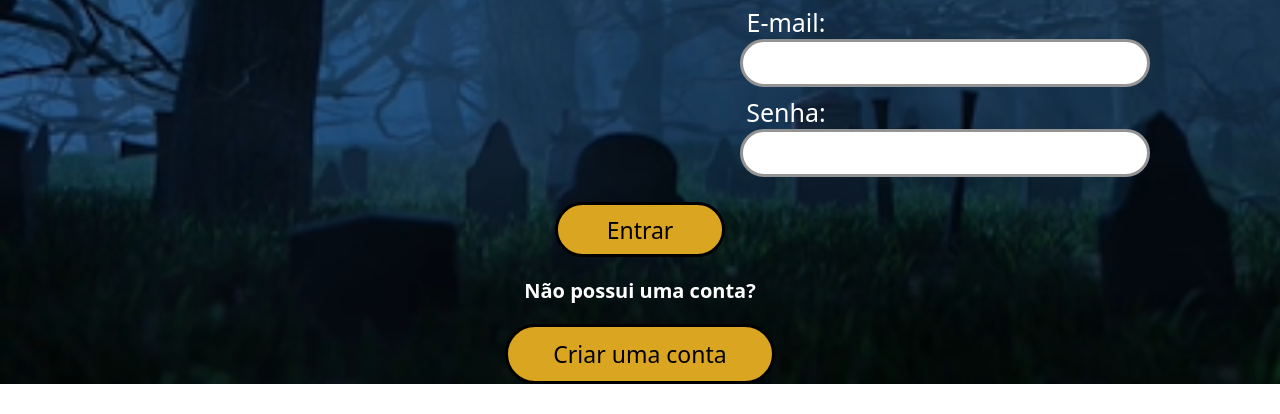
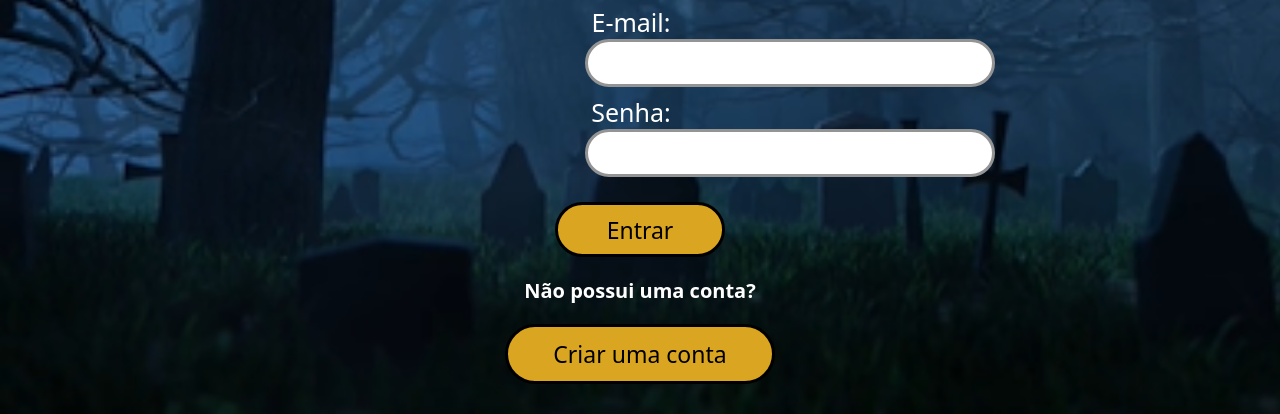
Before and after one commit to Filomen0s/CaveirasCalcados, a plain HTML site: page Caveira_Calcados-main/Login/Login.html in a window 1280 px wide. Shown: the part 532-946 px from the top of the page. Before the commit the page ends 916 px from the top, so only its background shows below. Drawn offline with Linux system fonts and the light colour scheme; a web font is replaced by a local one.

Commit message:
projeto atualizado

```diff
--- a/Caveira_Calcados-main/Login/Login.css
+++ b/Caveira_Calcados-main/Login/Login.css
@@ -58,6 +58,7 @@ h3{
     font-size: 23px;
 
     border-radius: 30px;
+    margin-bottom: 30px;
 }
 
 .entrar{
@@ -82,7 +83,7 @@ h3{
     justify-content: center;
     margin: auto;
 
-    margin-left: 740px;
+    margin-left: 585px;
     color: white;
 
     font-size: 120%;
```
